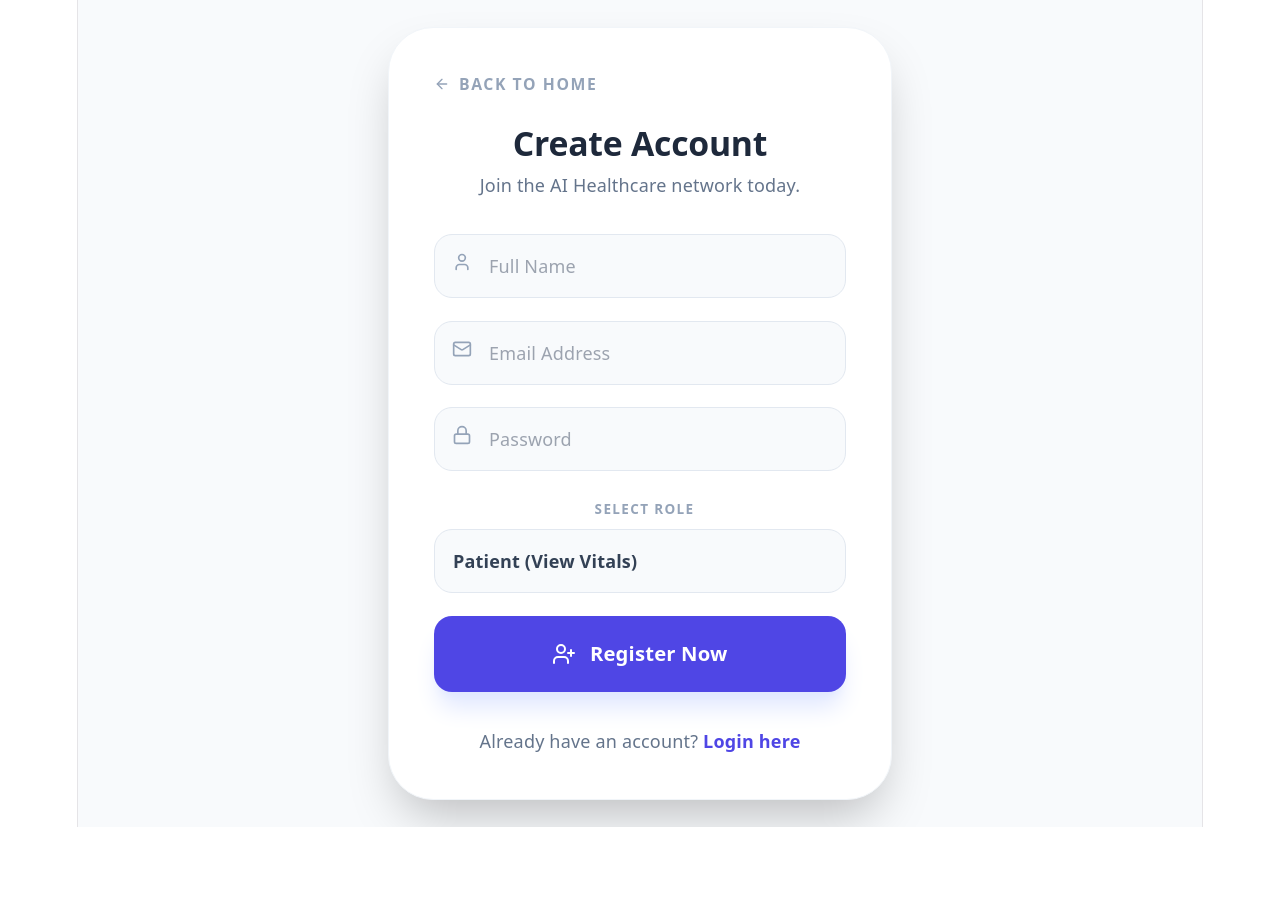
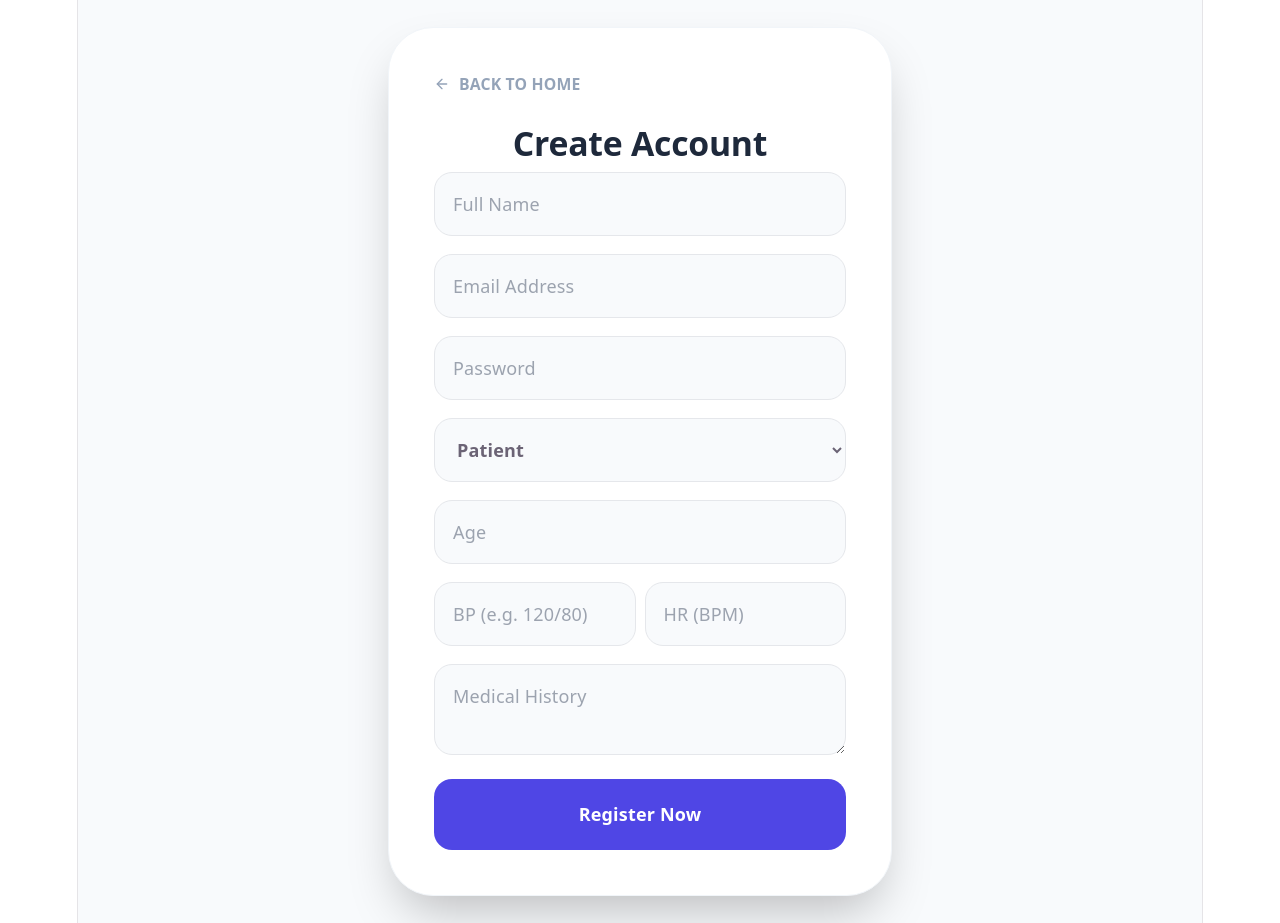
Before and after one commit to balaji1016-gif/HealthAI, a React (Vite) app in the folder healthcare-frontend/: page /register in a window 1280 px wide. Before the commit the page ends 827 px from the top, so only its background shows below. Built offline with nearby package versions, Linux system fonts and the light colour scheme.

Commit message:
Update register.jsx

```diff
--- a/healthcare-frontend/src/pages/register.jsx
+++ b/healthcare-frontend/src/pages/register.jsx
@@ -1,7 +1,7 @@
 import React, { useState } from 'react';
 import { useNavigate } from 'react-router-dom';
 import { register } from '../api';
-import { User, Mail, Lock, UserPlus, ArrowLeft } from 'lucide-react';
+import { User, Mail, Lock, UserPlus, ArrowLeft, Activity, History } from 'lucide-react';
 import toast from 'react-hot-toast';
 
 const Register = () => {
@@ -9,7 +9,11 @@ const Register = () => {
     name: '',
     email: '',
     password: '',
-    role: 'PATIENT' // Default role
+    role: 'PATIENT',
+    age: '',
+    bloodPressure: '',
+    heartRate: '',
+    medicalHistory: ''
   });
   const [loading, setLoading] = useState(false);
   const navigate = useNavigate();
@@ -33,81 +37,37 @@ const Register = () => {
   return (
     <div className="min-h-screen bg-slate-50 flex items-center justify-center p-6">
       <div className="max-w-md w-full bg-white rounded-[2.5rem] shadow-2xl p-10 border border-slate-100">
-        <button
-          onClick={() => navigate('/')}
-          className="mb-6 flex items-center gap-2 text-slate-400 hover:text-indigo-600 transition-colors font-bold text-sm uppercase tracking-widest"
-        >
+        <button onClick={() => navigate('/')} className="mb-6 flex items-center gap-2 text-slate-400 font-bold text-sm uppercase">
           <ArrowLeft size={16} /> Back to Home
         </button>
 
         <h2 className="text-3xl font-black text-slate-800 mb-2">Create Account</h2>
-        <p className="text-slate-500 mb-8">Join the AI Healthcare network today.</p>
+        <form onSubmit={handleRegister} className="space-y-4">
+          <input type="text" placeholder="Full Name" required className="w-full p-4 bg-slate-50 border rounded-2xl" onChange={(e) => setFormData({ ...formData, name: e.target.value })} />
+          <input type="email" placeholder="Email Address" required className="w-full p-4 bg-slate-50 border rounded-2xl" onChange={(e) => setFormData({ ...formData, email: e.target.value })} />
+          <input type="password" placeholder="Password" required className="w-full p-4 bg-slate-50 border rounded-2xl" onChange={(e) => setFormData({ ...formData, password: e.target.value })} />
 
-        <form onSubmit={handleRegister} className="space-y-5">
-          {/* NAME INPUT */}
-          <div className="relative">
-            <User className="absolute left-4 top-4 text-slate-400" size={20} />
-            <input
-              type="text"
-              placeholder="Full Name"
-              required
-              className="w-full pl-12 pr-4 py-4 bg-slate-50 border border-slate-200 rounded-2xl focus:ring-2 focus:ring-indigo-500 outline-none transition-all"
-              onChange={(e) => setFormData({ ...formData, name: e.target.value })}
-            />
-          </div>
+          <select className="w-full p-4 bg-slate-50 border rounded-2xl font-bold" value={formData.role} onChange={(e) => setFormData({ ...formData, role: e.target.value })}>
+            <option value="PATIENT">Patient</option>
+            <option value="DOCTOR">Doctor</option>
+          </select>
 
-          {/* EMAIL INPUT */}
-          <div className="relative">
-            <Mail className="absolute left-4 top-4 text-slate-400" size={20} />
-            <input
-              type="email"
-              placeholder="Email Address"
-              required
-              className="w-full pl-12 pr-4 py-4 bg-slate-50 border border-slate-200 rounded-2xl focus:ring-2 focus:ring-indigo-500 outline-none transition-all"
-              onChange={(e) => setFormData({ ...formData, email: e.target.value })}
-            />
-          </div>
+          {/* PATIENT-ONLY FIELDS */}
+          {formData.role === 'PATIENT' && (
+            <div className="space-y-4 animate-in fade-in duration-300">
+              <input type="number" placeholder="Age" className="w-full p-4 bg-slate-50 border rounded-2xl" onChange={(e) => setFormData({ ...formData, age: e.target.value })} />
+              <div className="flex gap-2">
+                <input type="text" placeholder="BP (e.g. 120/80)" className="w-1/2 p-4 bg-slate-50 border rounded-2xl" onChange={(e) => setFormData({ ...formData, bloodPressure: e.target.value })} />
+                <input type="text" placeholder="HR (BPM)" className="w-1/2 p-4 bg-slate-50 border rounded-2xl" onChange={(e) => setFormData({ ...formData, heartRate: e.target.value })} />
+              </div>
+              <textarea placeholder="Medical History" className="w-full p-4 bg-slate-50 border rounded-2xl" onChange={(e) => setFormData({ ...formData, medicalHistory: e.target.value })} />
+            </div>
+          )}
 
-          {/* PASSWORD INPUT */}
-          <div className="relative">
-            <Lock className="absolute left-4 top-4 text-slate-400" size={20} />
-            <input
-              type="password"
-              placeholder="Password"
-              required
-              className="w-full pl-12 pr-4 py-4 bg-slate-50 border border-slate-200 rounded-2xl focus:ring-2 focus:ring-indigo-500 outline-none transition-all"
-              onChange={(e) => setFormData({ ...formData, password: e.target.value })}
-            />
-          </div>
-
-          {/* ROLE SELECTION MENU (The Fix) */}
-          <div className="space-y-2">
-            <label className="text-xs font-black text-slate-400 uppercase ml-2 tracking-widest">Select Role</label>
-            <select
-              className="w-full px-4 py-4 bg-slate-50 border border-slate-200 rounded-2xl focus:ring-2 focus:ring-indigo-500 outline-none appearance-none font-bold text-slate-700 cursor-pointer"
-              value={formData.role}
-              onChange={(e) => setFormData({ ...formData, role: e.target.value })}
-            >
-              <option value="PATIENT">Patient (View Vitals)</option>
-              <option value="DOCTOR">Doctor (Manage Clinic)</option>
-            </select>
-          </div>
-
-          <button
-            type="submit"
-            disabled={loading}
-            className="w-full py-5 bg-indigo-600 text-white rounded-2xl font-black text-lg shadow-xl shadow-indigo-100 hover:bg-indigo-700 transition-all active:scale-95 flex items-center justify-center gap-3 mt-4"
-          >
-            {loading ? "CREATING..." : <><UserPlus size={24} /> Register Now</>}
+          <button type="submit" disabled={loading} className="w-full py-5 bg-indigo-600 text-white rounded-2xl font-black">
+            {loading ? "CREATING..." : "Register Now"}
           </button>
         </form>
-
-        <p className="text-center mt-8 text-slate-500">
-          Already have an account?{' '}
-          <button onClick={() => navigate('/login')} className="text-indigo-600 font-bold hover:underline">
-            Login here
-          </button>
-        </p>
       </div>
     </div>
   );
```
